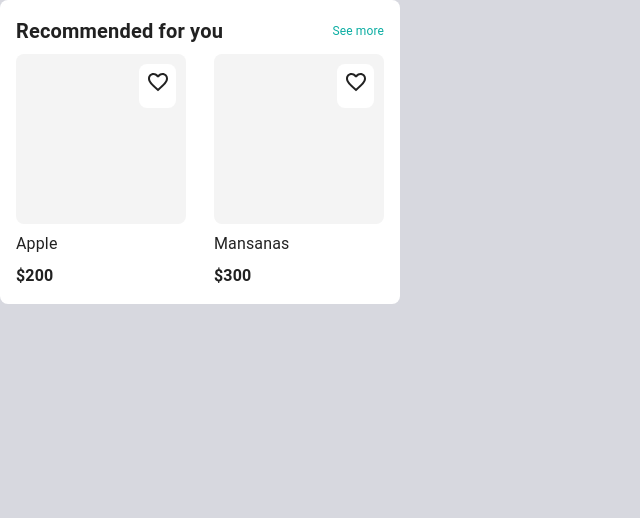
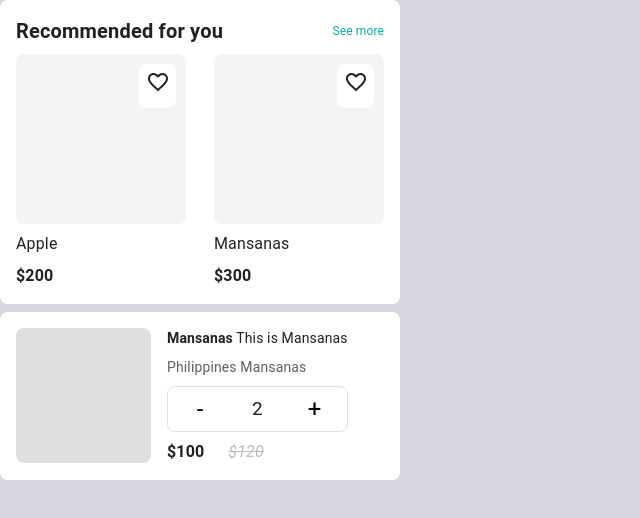
Before and after one commit to lioncio1229/SW-React-Coding-Challenge-forked-, a React (Create React App) app: page / in a window 1280 px wide. Shown: the top 518 px of the page, without its empty margins (0-640 px from the left). Built offline with nearby package versions, Linux system fonts and the light colour scheme.

Commit message:
Added Quantity Card

```diff
--- a/src/App.jsx
+++ b/src/App.jsx
@@ -1,5 +1,12 @@
 import Recommended from "./components/RecommendedCard";
+import QuantityCard from "./components/QuantityCard";
+import { Stack } from "@mui/material";
 
 export default function App() {
-  return <Recommended />;
+  return (
+    <Stack spacing={1}>
+      <Recommended />
+      <QuantityCard/>
+    </Stack>
+  );
 }
--- /dev/null
+++ b/src/components/QuantityCard.jsx
@@ -0,0 +1,30 @@
+import { Box, Stack, Typography, Button } from "@mui/material";
+
+const AddRemoveButton = () => {
+    return (
+        <Stack direction='rows' sx={{border : '1px solid #dfdfdf'}} alignItems='center' justifyContent='space-between' borderRadius={2}>
+            <Button variant="text"><Typography color='black' variant='h5'>-</Typography></Button>
+            <Typography fontSize={19}>2</Typography>
+            <Button variant="text"><Typography color='black' variant='h5'>+</Typography></Button>
+        </Stack>
+    )
+}
+
+const QuantityCard = ({price='$100', passPrice='$120', width=400, imageSize=135}) => {
+    return (
+        <Stack gap={2} direction='rows' width={width} bgcolor='white' p={2} borderRadius={2}>
+            <Box width={imageSize} height={imageSize} bgcolor='#dfdfdf' borderRadius={2}></Box>
+            <Stack spacing={1}>
+                <Typography fontSize={14}> <b>Mansanas</b> This is Mansanas </Typography>
+                <Typography color='#5f6063' fontSize={14}>Philippines Mansanas</Typography>
+                <AddRemoveButton/>
+                <Stack direction='rows' gap={3}>
+                    <Typography fontWeight='bold'>{price}</Typography>
+                    <Typography sx={{textDecoration : 'line-through', color : '#bbbcbd', fontStyle : 'italic'}}>{passPrice}</Typography>
+                </Stack>
+            </Stack>
+        </Stack>
+    );
+}
+
+export default QuantityCard;
--- a/src/components/RecommendedCard.jsx
+++ b/src/components/RecommendedCard.jsx
@@ -28,6 +28,7 @@ const ProductCard = ({ name, price, size = 170 }) => (
 const RecommendedCard = ({ bgcolor = "white", width = 400 }) => {
   return (
     <Stack spacing={1} width={width} bgcolor={bgcolor} p={2} borderRadius={2}>
+
       <Stack direction="row" justifyContent="space-between" alignItems="center">
         <Typography fontSize={20} fontWeight="bold">
           Recommended for you
```
